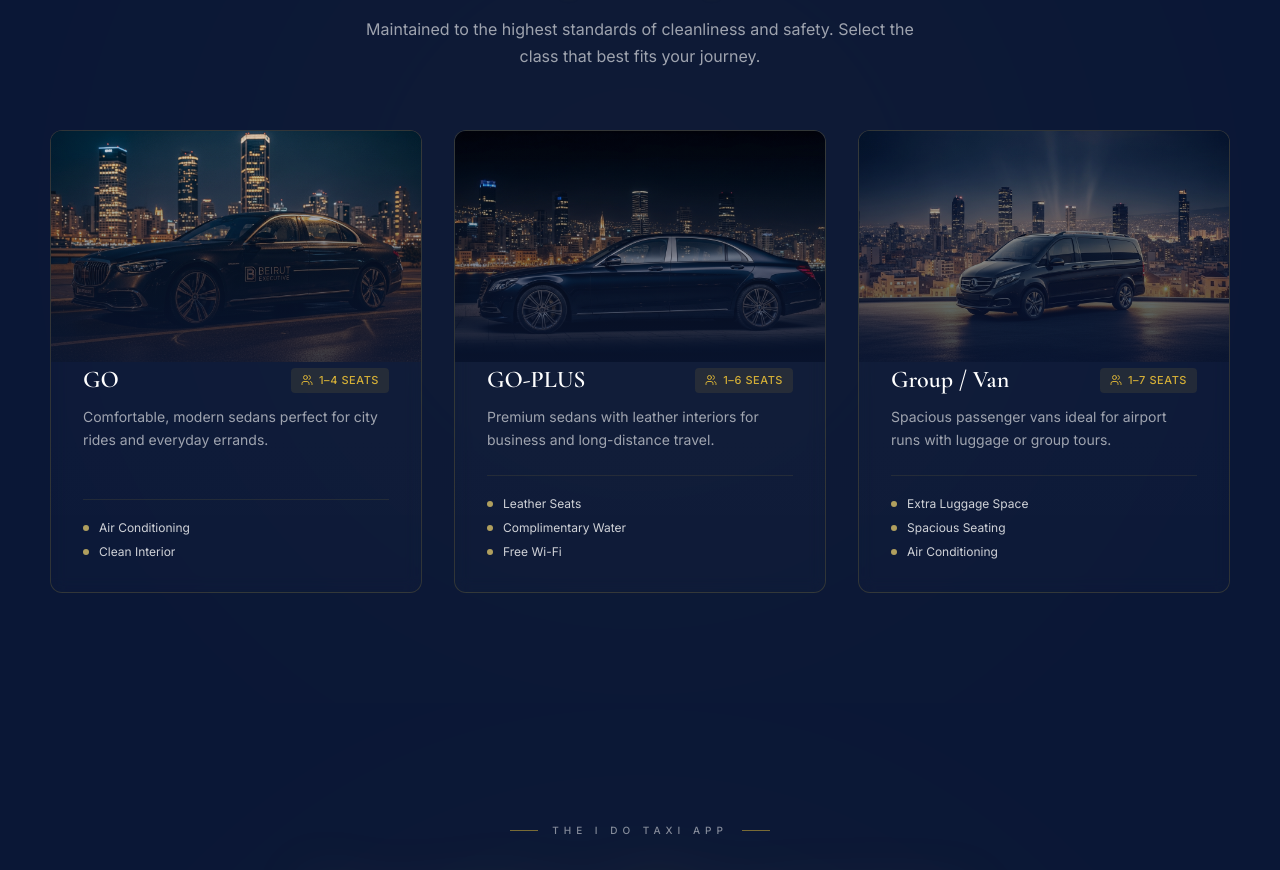
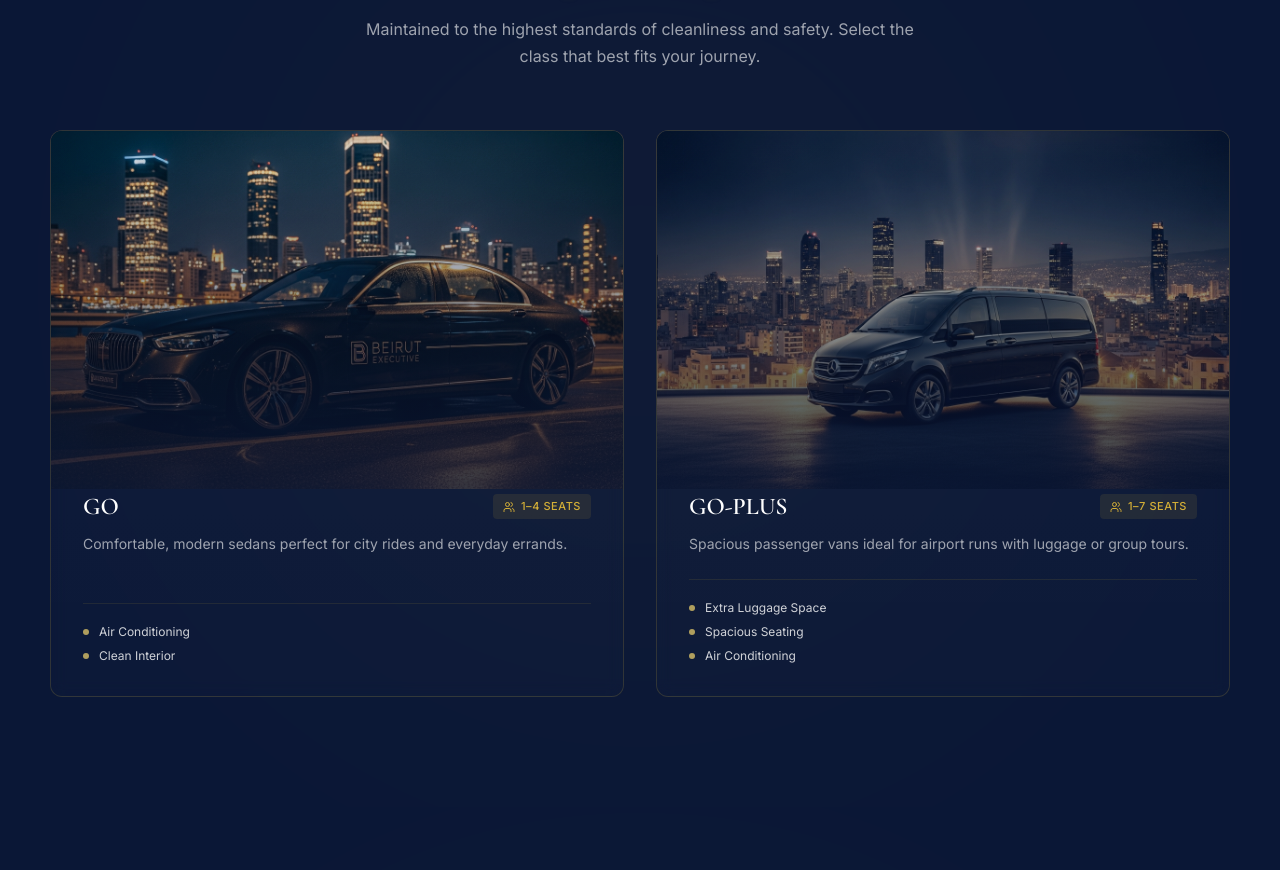
Before and after one commit to jpjasj-IDO/idotaxi, a React (Vite) app in the folder artifacts/idotaxi/: page / in a window 1280 px wide. Shown: the part 3200-4070 px from the top of the page. Built offline with nearby package versions, Linux system fonts and the light colour scheme.

Commit message:
Edited Fleet

```diff
--- a/artifacts/idotaxi/src/components/Fleet.tsx
+++ b/artifacts/idotaxi/src/components/Fleet.tsx
@@ -11,13 +11,6 @@ const FLEET = [
   },
   {
     name: "GO-PLUS",
-    desc: "Premium sedans with leather interiors for business and long-distance travel.",
-    pax: "1–6",
-    img: "/fleet-comfort.png",
-    features: ["Leather Seats", "Complimentary Water", "Free Wi-Fi"]
-  },
-  {
-    name: "Group / Van",
     desc: "Spacious passenger vans ideal for airport runs with luggage or group tours.",
     pax: "1–7",
     img: "/fleet-van.png",
@@ -72,7 +65,7 @@ export default function Fleet() {
           Maintained to the highest standards of cleanliness and safety. Select the class that best fits your journey.
         </p>
 
-        <div className="w-full grid grid-cols-1 md:grid-cols-3 gap-6 md:gap-8 text-left">
+        <div className="w-full grid grid-cols-1 md:grid-cols-2 gap-6 md:gap-8 text-left">
           {FLEET.map((vehicle, i) => (
             <div key={i} className="reveal-stagger glass-card rounded-[12px] overflow-hidden flex flex-col group">
               <div className="w-full aspect-[16/10] overflow-hidden relative bg-[#0a1736]">
```
